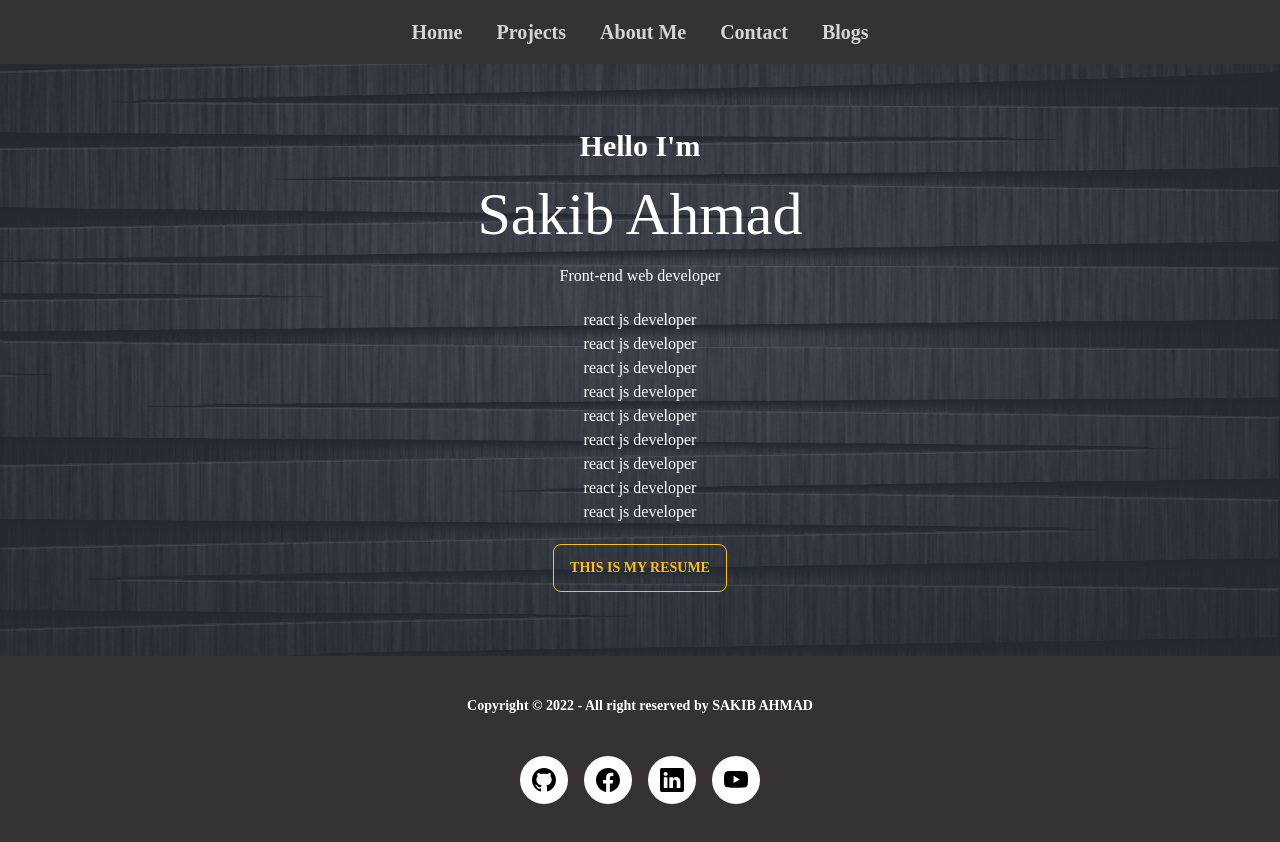
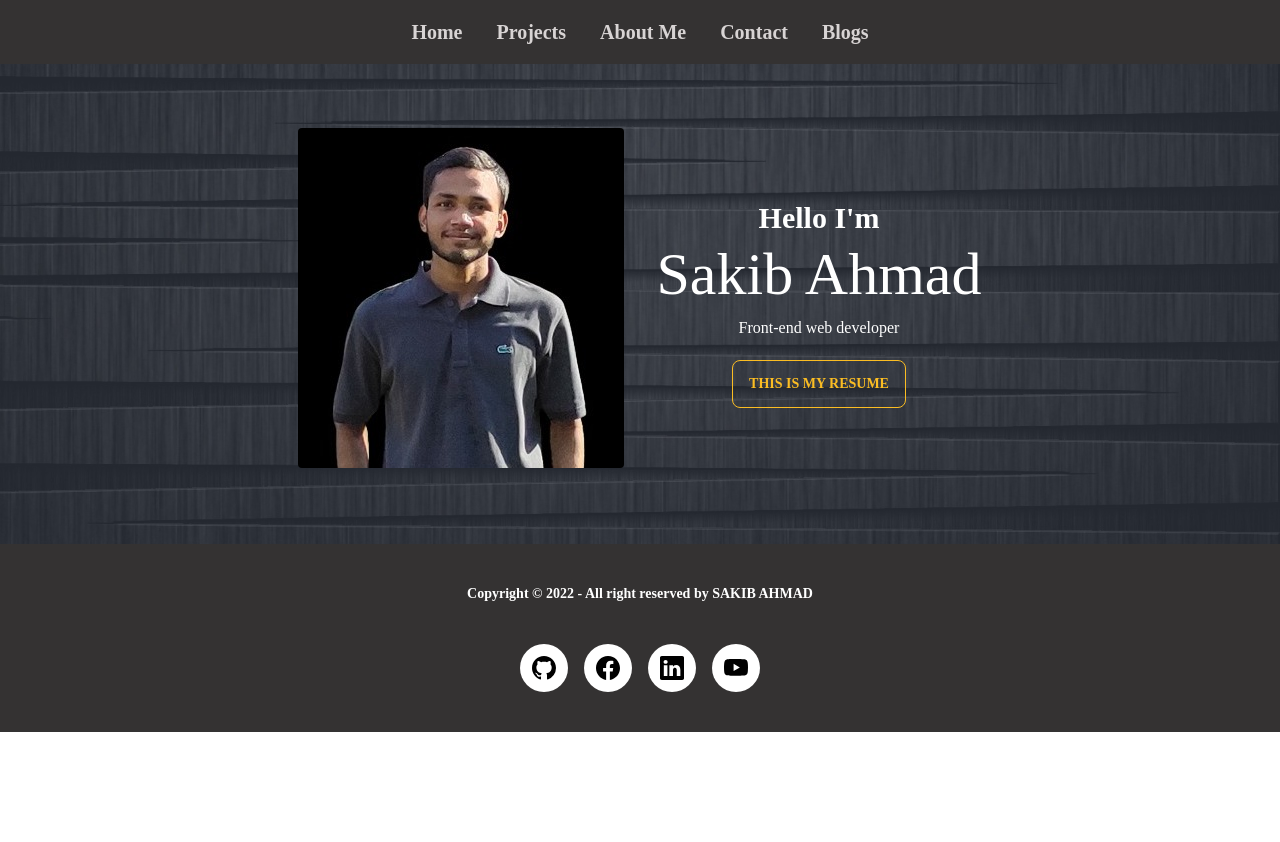
Before and after one commit to easakibahmad/sakib-portfolio, a React (Create React App) app: page / in a window 1280 px wide. After the commit the page ends 800 px from the top, so only its background shows below. Built offline with nearby package versions, Linux system fonts and the light colour scheme.

Commit message:
home page modified

```diff
--- a/src/components/banner/Banner.js
+++ b/src/components/banner/Banner.js
@@ -1,5 +1,6 @@
 import React from "react";
 import banner from "../../assets/images/banner.jpg";
+import sakib from "../../assets/images/sakib.jpg";
 
 const Banner = () => {
   return (
@@ -12,24 +13,17 @@ const Banner = () => {
     >
       <div className="hero-overlay  bg-opacity-60"></div>
       <div className="hero-content text-center py-16 text-neutral-content">
-        <div className="">
-          <h1 className="mb-5 lg:text-3xl text-2xl font-bold">Hello I'm</h1>
+        <div className="grid sm:grid-cols-2 grid-cols-1 gap-8">
+          <img className="rounded mb-3" src={sakib} alt="" />
+          <div className="my-auto">
+            <h1 className="mb-2 lg:text-3xl text-xl font-bold">Hello I'm</h1>
             <p
               style={{ fontFamily: "IBM Plex Serif" }}
-            className="mb-5 lg:text-6xl text-4xl"
+              className="mb-3 lg:text-6xl text-4xl"
             >
               Sakib Ahmad
             </p>
             <p className="mb-5">Front-end web developer</p>
-          <p>react js developer</p>
-          <p>react js developer</p>
-          <p>react js developer</p>
-          <p>react js developer</p>
-          <p>react js developer</p>
-          <p>react js developer</p>
-          <p>react js developer</p>
-          <p>react js developer</p>
-          <p className="mb-5">react js developer</p>
             <a href="https://drive.google.com/file/d/1FqUQ9Hv0tRzD5XQzuu1D20GyVOD3Kphq/view?usp=sharing">
               <button className="btn btn-outline btn-warning">
                 This is my resume
@@ -38,6 +32,7 @@ const Banner = () => {
           </div>
         </div>
       </div>
+    </div>
   );
 };
 
```
Lines whose indentation alone changed are shown as unchanged.
